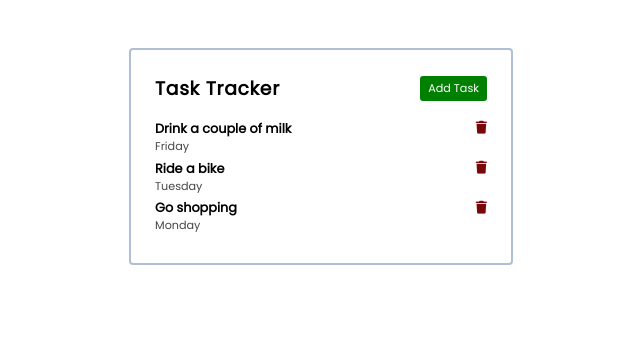
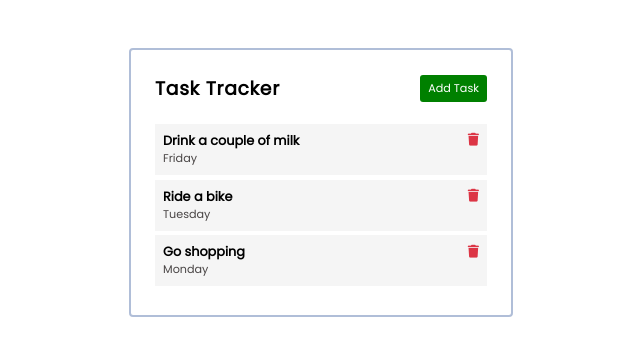
Before and after one commit to fahriakbaba/Vue-Task-Tracker, a Vue app: page / in a window 1280 px wide. Shown: the top 356 px of the page, without its empty margins (319-959 px from the left). Built offline with nearby package versions, Linux system fonts and the light colour scheme.

Commit message:
updated Task component

```diff
--- a/src/components/Button.vue
+++ b/src/components/Button.vue
@@ -17,7 +17,7 @@ export default {
 
 <style scoped>
 button {
-    padding: .25rem .5rem;
+    padding: .3rem .5rem;
     cursor: pointer;
     border-radius: 3px;
     outline:none;
--- a/src/components/Header.vue
+++ b/src/components/Header.vue
@@ -1,7 +1,7 @@
 <template>
     <header>
         <h3>Task Tracker</h3>
-        <Button :text="showTask ? 'Add Task' : 'Close' " :bgColor="`${showTask ? 'green' : 'darkred'}`" />
+        <Button :text="showTask ? 'Add Task' : 'Close' " :bgColor="`${showTask ? 'green' : '#DC3545'}`" />
     </header>
 </template>
 
@@ -24,7 +24,7 @@ header {
     display: flex;
     justify-content: space-between;
     align-items: center;
-    margin-bottom: .75rem;
+    margin-bottom: 1rem;
 }
 
 header h3 {
--- a/src/components/Task.vue
+++ b/src/components/Task.vue
@@ -25,6 +25,8 @@ export default {
 <style scoped>
 li {
     margin: .3rem 0;
+    background-color: whitesmoke;
+    padding: .5rem;
 }
 
 li h5 {
@@ -41,7 +43,7 @@ li p {
 }
 
 .icon {
-    color: rgb(121, 7, 7);
+    color: #DC3545;
     cursor: pointer;
 }
 </style>
```
